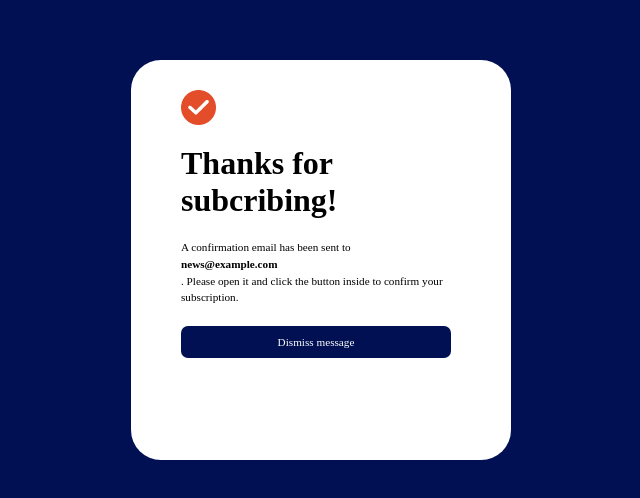
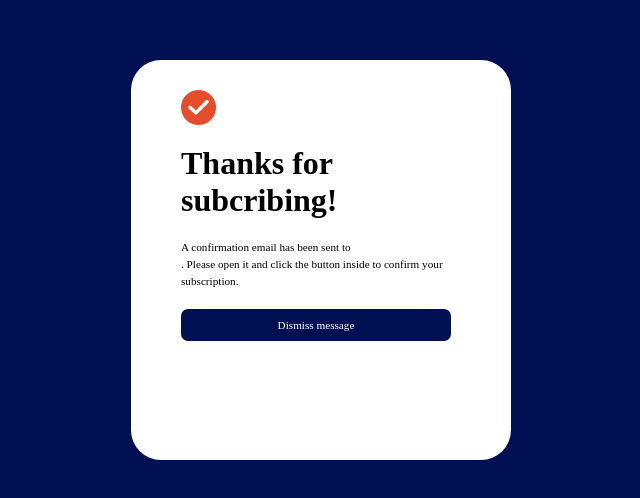
Before and after one commit to Prince-Sedem/react_newsletter_template, a React (Vite) app: page /success in a window 1280 px wide. Shown: the part 140-638 px from the top of the page, without its empty margins (319-959 px from the left). Built offline with nearby package versions, Linux system fonts and the light colour scheme.

Commit message:
Update button

```diff
--- a/src/components/Success.jsx
+++ b/src/components/Success.jsx
@@ -1,6 +1,11 @@
-import {SuccessContainer, SuccessImage, SuccessHeader, SuccessText, Span, SuccessButton } from '../styled-components/container';
+import { useLocation, Link} from "react-router-dom";
+
+import {SuccessContainer, SuccessImage, SuccessHeader, SuccessText, Span, SuccessButton, StyledLink } from '../styled-components/container';
 
 function Success() {
+  const location = useLocation()
+  const email = location.state?.email
+
   return (
     <SuccessContainer>
         <SuccessImage />
@@ -9,11 +14,11 @@ function Success() {
         </SuccessHeader>
         <SuccessText>
             A confirmation email has been sent to
-            <Span> news@example.com</Span>.
+            <Span>{email}</Span>.
             Please open it and click the button inside to confirm your subscription.
         </SuccessText>
         <SuccessButton>
-            Dismiss message
+            <StyledLink to="/">Dismiss message</StyledLink>
         </SuccessButton>
 
     </SuccessContainer>
```
